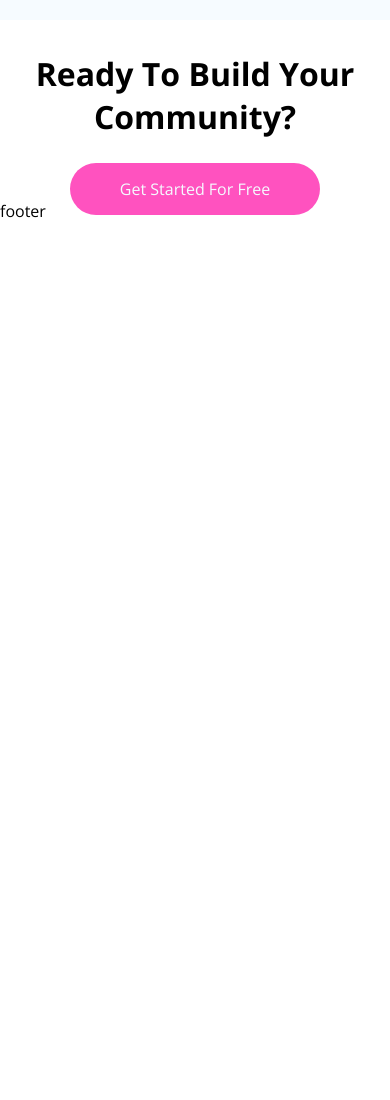
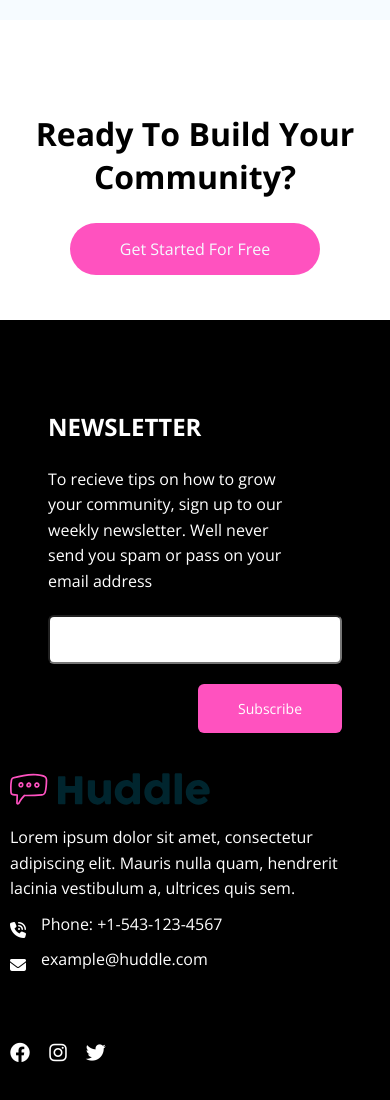
Before and after one commit to HelalAbood/Fm-11-huddle-landing-page, a plain HTML site: page index.html in a window 390 px wide. Shown: the part 2949-4049 px from the top of the page. Before the commit the page ends 3171 px from the top, so only its background shows below. Drawn offline with nearby package versions, Linux system fonts and the light colour scheme.

Commit message:
Fininshing

```diff
--- a/css/styling.css
+++ b/css/styling.css
@@ -203,8 +203,121 @@ main .info-center.bg-white {
 }
 
 main .questions {
+    padding-top: var(--main-padding);
+    padding-bottom: var(--main-padding);
     text-align: center;
 }
 main .questions h1 {
     margin-bottom: 40px;
 }
+
+footer {
+    padding-top: var(--main-padding);
+    padding-bottom: var(--main-padding);
+    background-color: black;
+    color: white;
+    display: flex;
+    align-items: center;
+    justify-content: space-evenly;
+}
+footer .left {
+    display: flex;
+    flex-direction: column;
+    padding: 10px;
+
+}
+footer .left img {
+    max-width: 450px;
+    color: white;
+}
+@media (max-width: 767px) {
+    footer .left img {
+        max-width: 200px;
+        margin-bottom: 10px;
+    }
+}
+footer .left p {
+    max-width: 400px;
+    margin-bottom: 20px;
+    line-height: 1.6;
+}
+footer .left .foot {
+    display: flex;
+    align-items: center;
+    margin-top: -20px;
+}
+footer .left .foot i {
+    margin-right: 15px;
+    font-size: 16px;
+}
+
+footer .left .icon-holder i {
+    font-size: 20px;
+    margin:40px 15px 0 0;
+}
+@media (max-width:768px) {
+    footer {
+        flex-direction: column-reverse;
+        text-align: center;
+    }
+    footer img {
+        max-width: 260px;
+    }
+    footer .left .icon-holder,
+    footer .left p{
+        text-align: start;
+        margin-top: 10px;
+    }
+}
+
+footer .right {
+    padding: 10px;
+    display: flex;
+    flex-direction: column;
+}
+footer .right h2 {
+    text-transform: uppercase;
+    margin-bottom: 8px;
+}
+footer .right p {
+    max-width: 450px;
+    margin-bottom: 20px;
+    line-height: 1.6;
+}
+footer .right input {
+    max-width: 450px;
+    min-width: 450px;
+    padding: 15px;
+    border-radius: 6px;
+}
+footer .right a {
+    padding: 15px 40px;
+    background-color: var(--Pink);
+    color: white;
+    font-size: 14px;
+    margin-left: 40px;
+    border-radius: 6px;
+}
+footer .right a:hover {
+    background-color: var(--Light-Pink);
+}
+@media (max-width:767px) {
+    footer .right {
+        text-align: start;
+    }
+    footer .right p,
+    footer .right input {
+        max-width: 260px;
+        min-width: 260px;
+    }
+    footer .right .element {
+        display: flex;
+        flex-direction: column;
+        justify-content: space-between;
+    }
+    footer .right a {
+        width: fit-content;
+        margin: 20px 0;
+        align-self: flex-end;
+    }
+}
--- a/index.html
+++ b/index.html
@@ -74,6 +74,34 @@
             </div>
         </div>
     </main>
-    <footer>footer</footer>
+    <footer>
+        <div class="left">
+            <img src="imgs/logo.svg" alt="FooterPic">
+            <p>Lorem ipsum dolor sit amet, consectetur adipiscing elit. Mauris nulla quam, hendrerit lacinia
+                vestibulum a, ultrices quis sem.</p>
+                <div class="foot">
+                    <i class="fa-solid fa-phone-volume"></i>
+                    <p>Phone: +1-543-123-4567</p>
+                </div>
+                <div class="foot">
+                    <i class="fa-solid fa-envelope"></i>
+                    <p>example@huddle.com</p>
+                </div>
+            <div class="icon-holder">
+                <i class="fa-brands fa-facebook"></i>
+                <i class="fa-brands fa-instagram"></i>
+                <i class="fa-brands fa-twitter"></i>
+            </div>
+        </div>
+        <div class="right">
+            <h2>Newsletter</h2>
+            <p>To recieve tips on how to grow your community, sign up to our weekly newsletter. Well never
+                send you spam or pass on your email address</p>
+                <div class="element">
+                    <input type="text">
+                    <a href="">Subscribe</a>
+                </div>
+        </div>
+    </footer>
 </body>
 </html>
```
